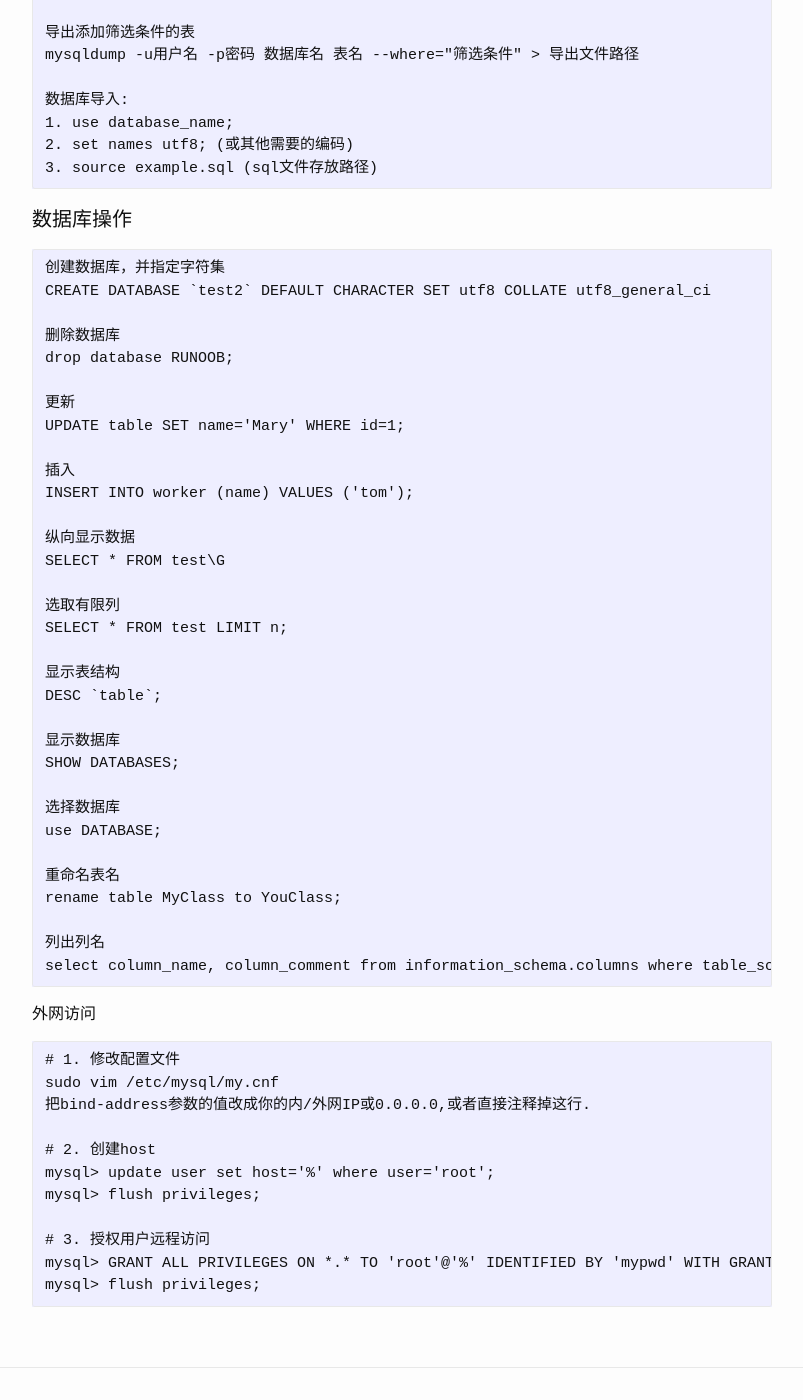
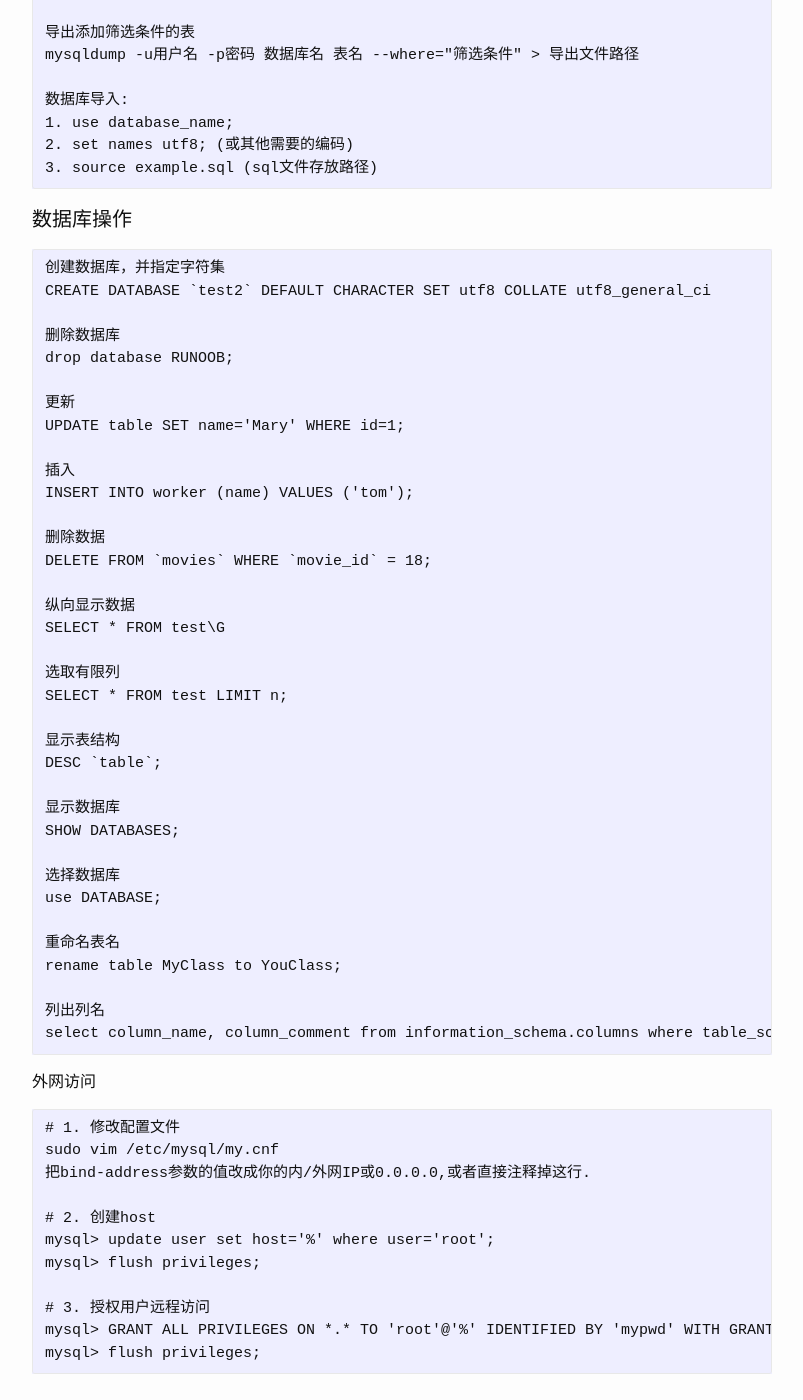
Before and after one commit to josephstalin117/josephstalin117.github.io, a Jekyll site: the page built from _posts/2016-05-03-mysql.markdown, in a window 1280 px wide and 1400 px high, scrolled down 2120 px. Shown: the whole window, without its empty margins (238-1041 px from the left). Built offline with Jekyll 4.4.1, drawn with Linux system fonts in a browser that asks for light colours.

Commit message:
update delete

```diff
--- a/_posts/2016-05-03-mysql.markdown
+++ b/_posts/2016-05-03-mysql.markdown
@@ -118,6 +118,9 @@ UPDATE table SET name='Mary' WHERE id=1;
 插入
 INSERT INTO worker (name) VALUES ('tom');
 
+删除数据
+DELETE FROM `movies` WHERE `movie_id` = 18;
+
 纵向显示数据
 SELECT * FROM test\G
 
```
